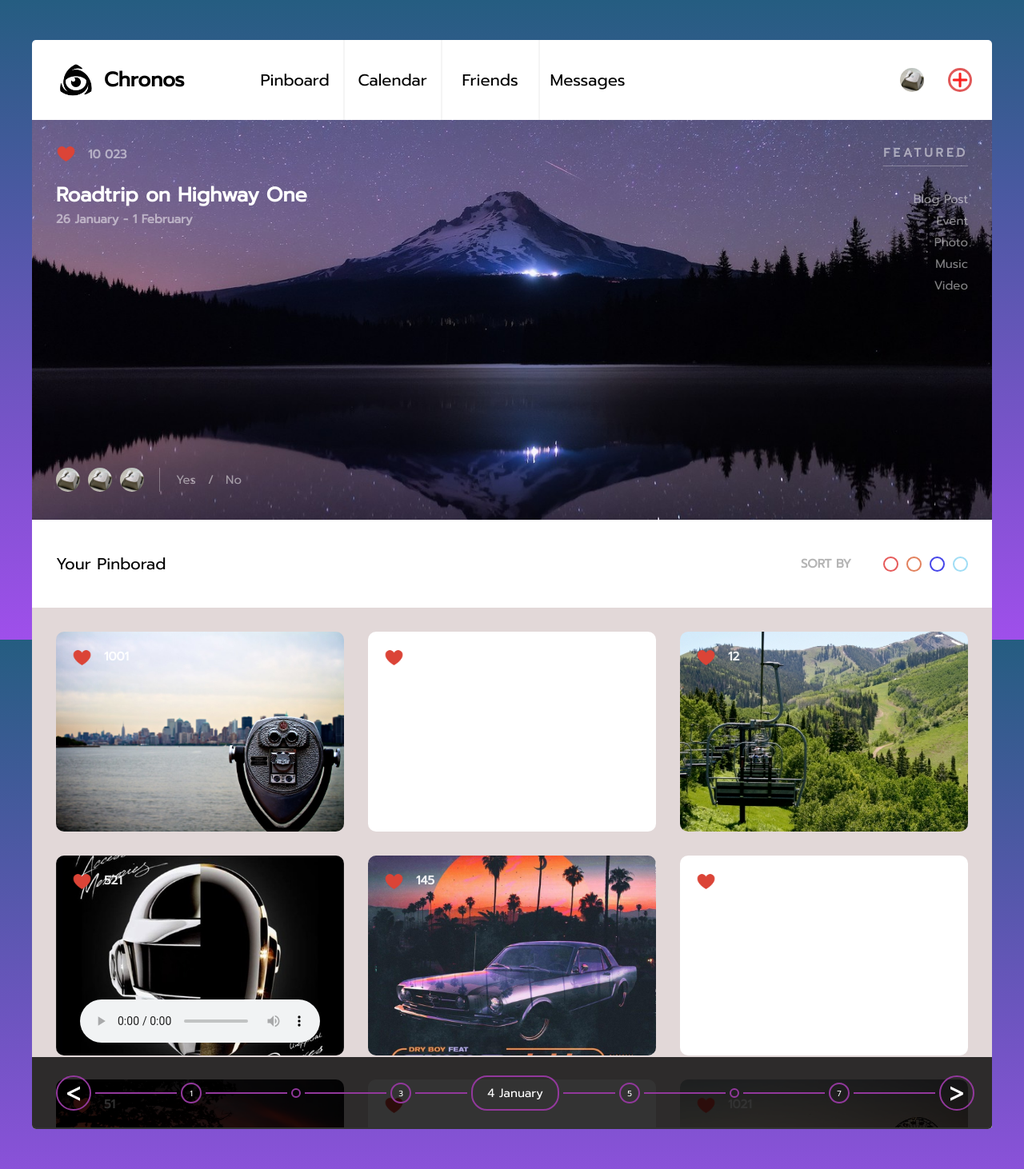
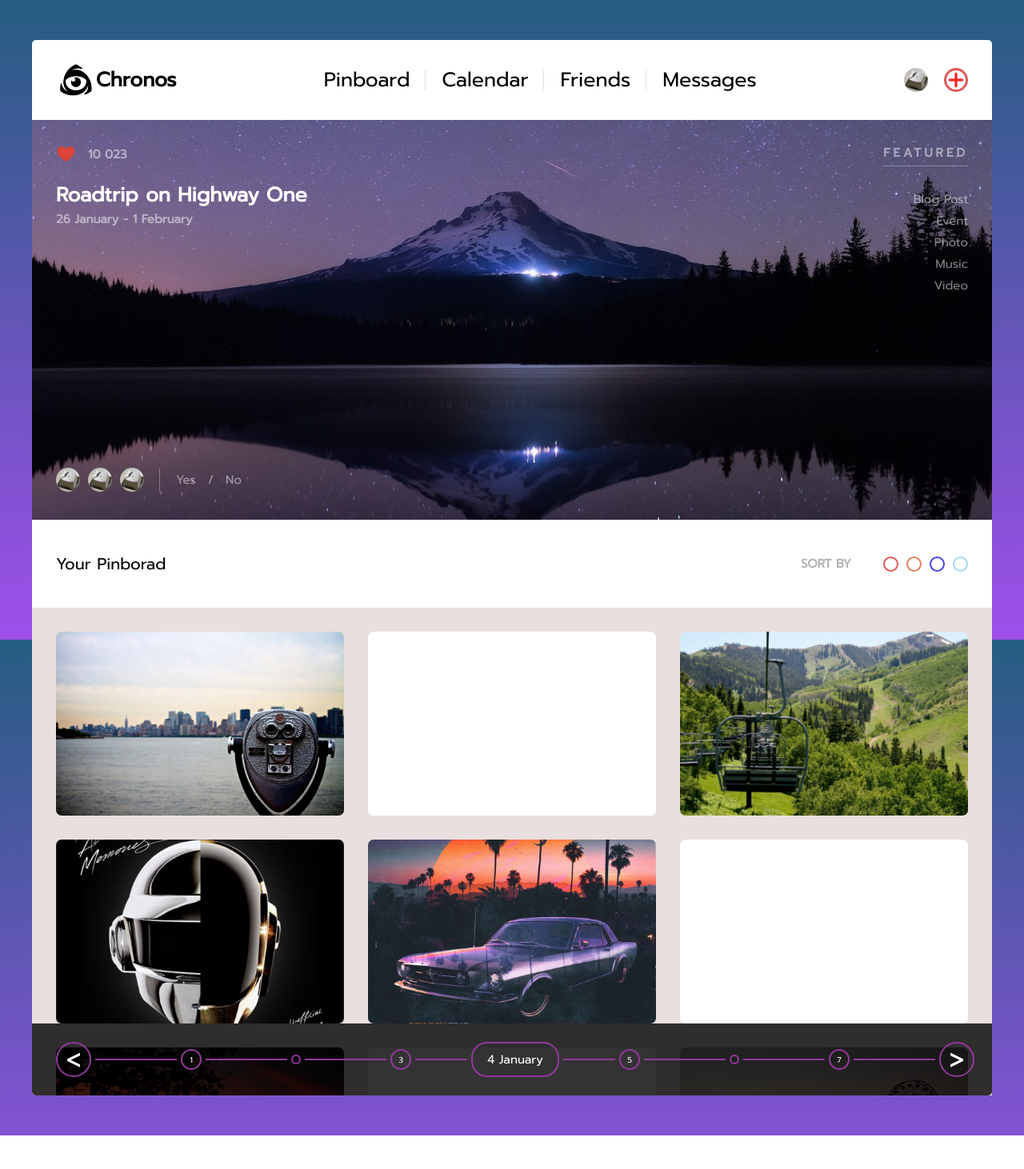
Before and after one commit to MagicF5/magicf5.github.io, a plain HTML site: page index.html in a window 1280 px wide. Shown: the whole page at 80% size. After the commit the page ends 1420 px from the top, so only its background shows below. Drawn offline with Linux system fonts and the light colour scheme.

Commit message:
second edition

```diff
--- a/index.html
+++ b/index.html
@@ -1,11 +1,14 @@
 <!DOCTYPE html>
 <html lang="en">
   <head>
-    <meta charset="UTF-8">
-    <meta name="viewport" content="width=device-width, initial-scale=1.0">
-    <meta http-equiv="X-UA-Compatible" content="ie=edge">
-    <link rel="stylesheet" href="style.css">
-    <link href="https://fonts.googleapis.com/css?family=Prompt&display=swap" rel="stylesheet">
+    <meta charset="UTF-8" />
+    <meta name="viewport" content="width=device-width, initial-scale=1.0" />
+    <meta http-equiv="X-UA-Compatible" content="ie=edge" />
+    <link rel="stylesheet" href="style.css" />
+    <link
+      href="https://fonts.googleapis.com/css?family=Prompt&display=swap"
+      rel="stylesheet"
+    />
     <title>Document</title>
   </head>
   <body>
@@ -15,18 +18,59 @@
           <div class="logo-img"></div>
           <h1 class="logo-text">Chronos</h1>
         </div>
-        <nav class="header-center">
-            <a href="" class="menu menu-border">Pinboard</a>
-            <a href="" class="menu menu-border">Calendar</a>
-            <a href="" class="menu menu-border">Friends</a>
-            <a href="" class="menu">Messages</a>
-        </nav>
+        <ul class="nav">
+          <li><a href="">Pinboard</a></li>
+          <li><a href="">Calendar</a></li>
+          <li><a href="">Friends</a></li>
+          <li class="bridge">
+            <a href="">Messages</a>
+            <ul class="sabnuv">
+              <li>
+                <div class="dropdown border-bottom">
+                  <span class="inbox">inbox</span>
+                  <span class="space1">/</span>
+                  <span class="sent">sent</span>
+                </div>
+              </li>
+              <div class="roller">
+                <div class="inbox-messages">
+                  <div class="photo-id"></div>
+                  <div class="sender-container">
+                    <span class="name-of-sender">Jacob Hubertus</span>
+                    <span class="text-message"
+                      >Are you coming to the roadtrip?</span
+                    >
+                  </div>
+                </div>
+                <div class="inbox-messages">
+                  <div class="photo-id"></div>
+                  <div class="sender-container">
+                    <span class="name-of-sender">Jasmine Larsson</span>
+                    <span class="text-message"
+                      >This Pinboard idea in Chronus is neatThis Pinboard idea
+                      in Chronus is neatThis Pinboard idea in Chronus is
+                      neatThis Pinboard idea in Chronus is neat</span
+                    >
+                  </div>
+                </div>
+                <div class="inbox-messages">
+                  <div class="photo-id"></div>
+                  <div class="sender-container">
+                    <span class="name-of-sender">Trent Walton</span>
+                    <span class="text-message"
+                      >Are you coming for roadtrip?</span
+                    >
+                  </div>
+                </div>
+              </div>
+            </ul>
+          </li>
+        </ul>
         <div class="header-right">
           <div class="user-icon"></div>
           <div class="add-user-icon"></div>
         </div>
       </div>
-
       <div class="subcontainer2">
         <div class="centre-left">
           <div class="top-likes">
@@ -51,7 +95,7 @@
         <div class="centre-right">
           <div class="featured">featured</div>
           <ul class="list-position">
-                <li class="list">Blog Post </li>
+            <li class="list">Blog Post</li>
             <li class="list">Event</li>
             <li class="list">Photo</li>
             <li class="list">Music</li>
@@ -62,7 +106,7 @@
       <div class="subcontainer3">
         <div class="pinboard">Your Pinborad</div>
         <div class="sort-by-container">
-            <div class="sort-by"> sort by</div>
+          <div class="sort-by">sort by</div>
           <div class="sort-tools">
             <div class="red-ring"></div>
             <div class="orange-ring"></div>
@@ -72,48 +116,15 @@
         </div>
       </div>
       <div class="subcontainer4">
-        <div class="left-column">
-            <div class="left-item1">
-                <div class="likes-img2"></div>
-                <h2 class="likes2">1001</h2>
-            </div>
-            <div class="left-item2">
-                    <div class="likes-img2"></div>
-                    <h2 class="likes2">521</h2>
-                <audio class="audio" src="C:\Users\11\Desktop\MyFukingJava\Chronos\TFest.mp3" controls></audio>
-            </div>
-            <div class="left-item3">
-                    <div class="likes-img2"></div>
-                    <h2 class="likes2">51</h2>
-            </div>
-        </div>
-        <div class="centre-column">
-            <div class="centre-item1">
-                    <div class="likes-img2"></div>
-                    <h2 class="likes2">36</h2>
-            </div>
-            <div class="centre-item2">
-                    <div class="likes-img2"></div>
-                    <h2 class="likes2">145</h2>
-            </div>
-            <div class="centre-item3">
-                    <div class="likes-img2"></div>
-                    <h2 class="likes2">62</h2>
-            </div>
-        </div>
-        <div class="right-column">
-            <div class="right-item1">
-                    <div class="likes-img2"></div>
-                    <h2 class="likes2">12<h2>
-            </div>
-            <div class="right-item2">
-                    <div class="likes-img2"></div>
-                    <h2 class="likes2">78</h2>
-            </div>
-            <div class="right-item3">
-                    <div class="likes-img2"></div>
-                    <h2 class="likes2">1021</h2>
-            </div>
+        <div class="input1"></div>
+        <div class="input2"></div>
+        <div class="input3"></div>
+        <div class="input4"></div>
+        <div class="input5"></div>
+        <div class="input6"></div>
+        <div class="input7"></div>
+        <div class="input8"></div>
+        <div class="input9"></div>
       </div>
     </div>
     <footer>
@@ -134,9 +145,8 @@
         <div class="element14"></div>
         <div class="element15">7</div>
         <div class="element16"></div>
-            <div class="element17">	&#62;</div>
+        <div class="element17">&#62;</div>
       </div>
     </footer>
-</div>
   </body>
 </html>
--- a/style.css
+++ b/style.css
@@ -2,20 +2,21 @@
   margin: 0;
   border: 0;
   padding: 0;
-  font-size: 0; }
+  font-size: 0;
+}
 
 body {
-  background :linear-gradient(rgb(37, 93, 129), rgb(159, 79, 235));
+  background: linear-gradient(rgb(37, 93, 129), rgb(159, 79, 235));
   background-position: center center;
   background-size: cover;
   background-repeat: no-repeat;
   background-attachment: fixed;
-  font-family: 'Prompt', sans-serif;
+  font-family: "Prompt", sans-serif;
+  position: relative;
 }
 
 .container {
   width: 1200px;
-  height: 1362px;
   margin: 50px auto;
   display: block;
   text-align: top;
@@ -25,8 +26,11 @@ body {
 
 /* Sub1*/
 .subcontainer1 {
+  padding-left: 30px;
+  padding-right: 30px;
   height: 100px;
   display: flex;
+  justify-content: space-between;
 }
 
 .header-left,
@@ -34,12 +38,12 @@ body {
 .header-right {
   display: flex;
   align-items: center;
+  color: black;
 }
 
 /*LEFT */
 .header-left {
-  width: 250px;
-  padding-left:30px ; }
+}
 
 .logo-img {
   background-image: url("transparent.png");
@@ -51,48 +55,160 @@ body {
 
 .logo-text {
   font-size: 25px;
-  color: black;
-  margin-left: 10px; }
+}
 
 /*CENTER*/
-.header-center {
-  width: 600px;
+
+.nav {
+  height: 100%;
+  display: flex;
 }
 
-.menu {
-  display: flex;
-  justify-content: center;
-  line-height: 100px;
-  width: 120px;
-  height: 100px;
-  font-size: 20px;
-  color:black;
-  text-decoration: none;
-  transition: color .2s linear;
+.nav li {
+  position: relative;
+  height: 100%;
 }
 
-.menu-border {
-  border-right: 2px whitesmoke solid;
+.nav a {
+  color: black;
+  font-size: 25px;
+  text-decoration: none;
+  line-height: 100px;
+  padding: 0 20px;
+  align-items: center;
+  display: flex;
 }
 
-.menu:hover {
-  background: rgb(82, 82, 172);
+.nav a:hover {
   color: white;
-  }
+  background: rgb(163, 156, 224);
+}
+
+.nav a::after {
+  content: "";
+  position: absolute;
+  background: rgba(151, 149, 149, 0.3);
+  width: 1px;
+  height: 25px;
+  right: 0px;
+}
+
+/* DROPDOWNMENU*/
+
+.nav .bridge > a::after {
+  content: "";
+  position: absolute;
+  background: transparent;
+  left: 0;
+  bottom: -20px;
+  width: 100%;
+  height: 20px;
+}
+
+.sabnuv {
+  top: 120px;
+  left: 50%;
+  position: absolute;
+  width: 300px;
+  background: white;
+  border-radius: 5px;
+  transform: translateX(-50%);
+  display: none;
+}
+
+.sabnuv::before {
+  content: "";
+  position: absolute;
+  top: -5px;
+  left: 0;
+  right: 0;
+  margin: auto;
+  background: white;
+  width: 10px;
+  height: 10px;
+  transform: rotate(45deg);
+}
+
+.dropdown {
+  padding: 20px;
+  color: black;
+  font-size: 15px;
+}
+
+.inbox,
+.space1,
+.sent {
+  font-size: 15px;
+  color: rgb(209, 206, 206);
+  text-transform: uppercase;
+  letter-spacing: 5px;
+}
+.inbox:hover {
+  color: grey;
+}
+.sent:hover {
+  color: grey;
+}
+.nav > li:hover .sabnuv {
+  display: block;
+}
+
+.border-bottom {
+  border-bottom: 1px solid rgba(225, 225, 225, 0.5);
+}
+
+.roller {
+  height: 180px;
+  display: flex;
+  flex-direction: column;
+  justify-content: flex-start;
+  padding: 0 20px;
+  overflow-x: hidden;
+  overflow-y: scroll;
+}
+
+.inbox-messages {
+  padding: 10px 0;
+  display: flex;
+  border-bottom: 2px solid rgba(225, 225, 225, 0.5);
+}
+
+.photo-id {
+  width: 50px;
+  height: 50px;
+  border-radius: 50%;
+  background: coral;
+}
+
+.sender-container {
+  max-width: 190px;
+  display: flex;
+  flex-direction: column;
+  padding-left: 10px;
+  padding-right: 10px;
+}
+
+.name-of-sender {
+  color: black;
+  font-size: 20px;
+}
+
+.text-message {
+  color: grey;
+  font-size: 10px;
+}
 
 /*RIGHT*/
+
 .header-right {
-  width: 350px;
   display: flex;
   justify-content: flex-end;
-  padding-right: 25px;
 }
 
 .user-icon {
   width: 30px;
   height: 30px;
   border-radius: 30px;
-  margin-left: 30px;
   background-image: url("brokenf5.jpg");
   background-position: center center;
   background-size: cover;
@@ -101,13 +217,12 @@ body {
 .add-user-icon {
   width: 24px;
   height: 24px;
-  margin-left: 30px;
   background-image: url("plus.png");
   background-size: cover;
   background-position: center center;
   border: 3px solid rgb(224, 88, 88);
   border-radius: 29px;
-  cursor: pointer;
+  margin-left: 20px;
 }
 
 /* Sub-2*/
@@ -209,7 +324,7 @@ body {
   font-size: 15px;
   margin-right: 15px;
   color: rgba(255, 255, 255, 0.5);
-  transition: color .2s linear;
+  transition: color 0.2s linear;
   cursor: pointer;
 }
 
@@ -320,157 +435,86 @@ body {
 /* Sub-4*/
 
 .subcontainer4 {
-  height: 650px;
-  background: rgb(226, 216, 216);
   display: flex;
-  flex-direction: row;
-  justify-content: flex-start;
+  flex-wrap: wrap;
+  justify-content: space-between;
+  background: rgb(233, 223, 223);
+  height: 550px;
+  padding: 30px;
   overflow-x: hidden;
   overflow-y: scroll;
   border-bottom-left-radius: 5px;
 }
 
-/*likes-2*/
-
-.likes-img2 {
-  margin-left: 20px;
-  margin-top: 20px;
-  width: 25px;
-  height: 25px;
-  background-image: url("pink.png");
-  background-position: center center;
+.input1,
+.input2,
+.input3,
+.input4,
+.input5,
+.input6,
+.input7,
+.input8,
+.input9 {
+  margin-bottom: 30px;
+  width: 360px;
+  height: 230px;
+  background-position: center;
   background-size: cover;
-}
-.likes2 {
-  margin-top: 20px;
-  margin-left: 15px;
-  font-size: 15px;
-  color: rgba(255, 255, 255, 0.9);
+  background-repeat: no-repeat;
+  border-radius: 7px;
 }
 
-/*left-column*/
-
-.left-column {
-  display: block;
-  vertical-align: top;
-  margin-left: 30px;
-}
-
-.left-item1,
-.left-item2,
-.left-item3 {
-  width: 360px;
-  height: 250px;
-  border-radius: 10px;
-  margin-top: 30px;
-  background-size: cover;
-  background-position: center center;
-  display: flex;
-  justify-content: flex-start;
-  align-items: top;
-}
-
-.left-item1 {
+.input1 {
   background-image: url("ny.jpg");
 }
 
-.left-item2 {
-  background-image: url("daftpunk.jpg");
-  position: relative;
+.input2 {
+  background: white;
 }
 
-.audio {
-position: absolute;
-top: 180px;
-left: 30px;
-
+.input3 {
+  background-image: url("utah.jpg");
 }
 
-.left-item3 {
+.input4 {
+  background-image: url("daftpunk.jpg");
+}
+
+.input5 {
+  background-image: url("summernights.jpg");
+}
+
+.input6 {
+  background: white;
+}
+
+.input7 {
   background-image: url("island.jpg");
 }
 
-/*centre-colunm*/
-
-.centre-column {
-  display: block;
-  vertical-align: top;
-  margin-left: 30px;
-}
-
-.centre-item1,
-.centre-item2,
-.centre-item3 {
-  width: 360px;
-  height: 250px;
-  border-radius: 10px;
-  margin-top: 30px;
-  background-size: cover;
-  background-position: center center;
-  display: flex;
-  justify-content: flex-start;
-  align-items: top;
-}
-
-.centre-item1 {
-  background: white;
-  display: flex;
-}
-
-.centre-item2 {
-  background-image: url("summernights.jpg");
-}
-
-.centre-item3 {
+.input8 {
   background: white;
 }
 
-/*right-column*/
-
-.right-column {
-  display: block;
-  vertical-align: top;
-  margin-left: 30px;
-}
-
-.right-item1,
-.right-item2,
-.right-item3 {
-  width: 360px;
-  height: 250px;
-  border-radius: 10px;
-  margin-top: 30px;
-  background-size: cover;
-  background-position: center center;
-  display: flex;
-  justify-content: flex-start;
-  align-items: top;
-}
-
-.right-item1 {
-  background-image: url("utah.jpg");
-}
-
-.right-item2 {
-  background: white;
-}
-
-.right-item3 {
+.input9 {
   background-image: url("santamonica.jpg");
 }
 
 /*Footer*/
 
 footer {
-  position: relative;
+  position: absolute;
   height: 90px;
   width: 100%;
   max-width: 1200px;
   background: rgba(0, 0, 0, 0.8);
   border-bottom-left-radius: 5px;
   border-bottom-right-radius: 5px;
-  bottom: 88px;
   display: flex;
+  bottom: 0;
+  left: 0;
+  right: 0;
+  margin: auto;
 }
 
 .calendar {
```
Also changed, not shown: 1 other file. Lines whose indentation alone changed are shown as unchanged.
